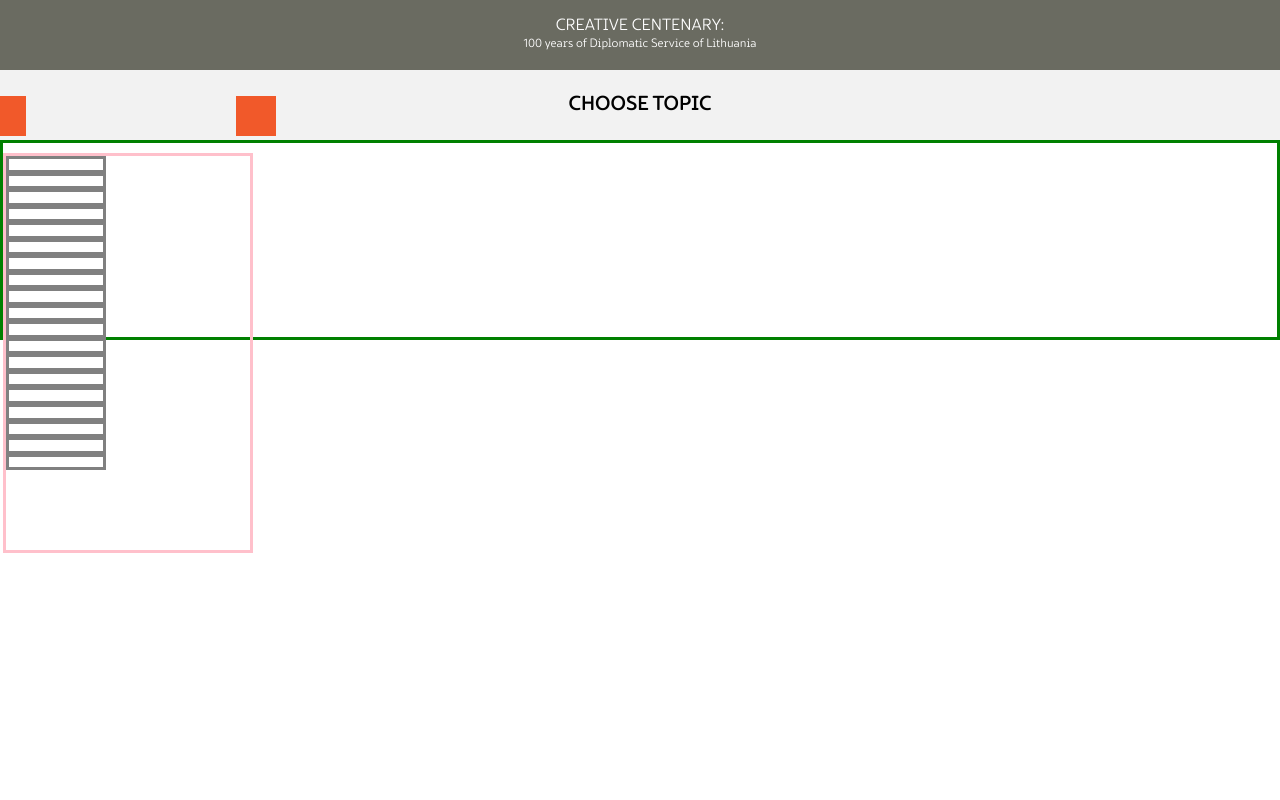
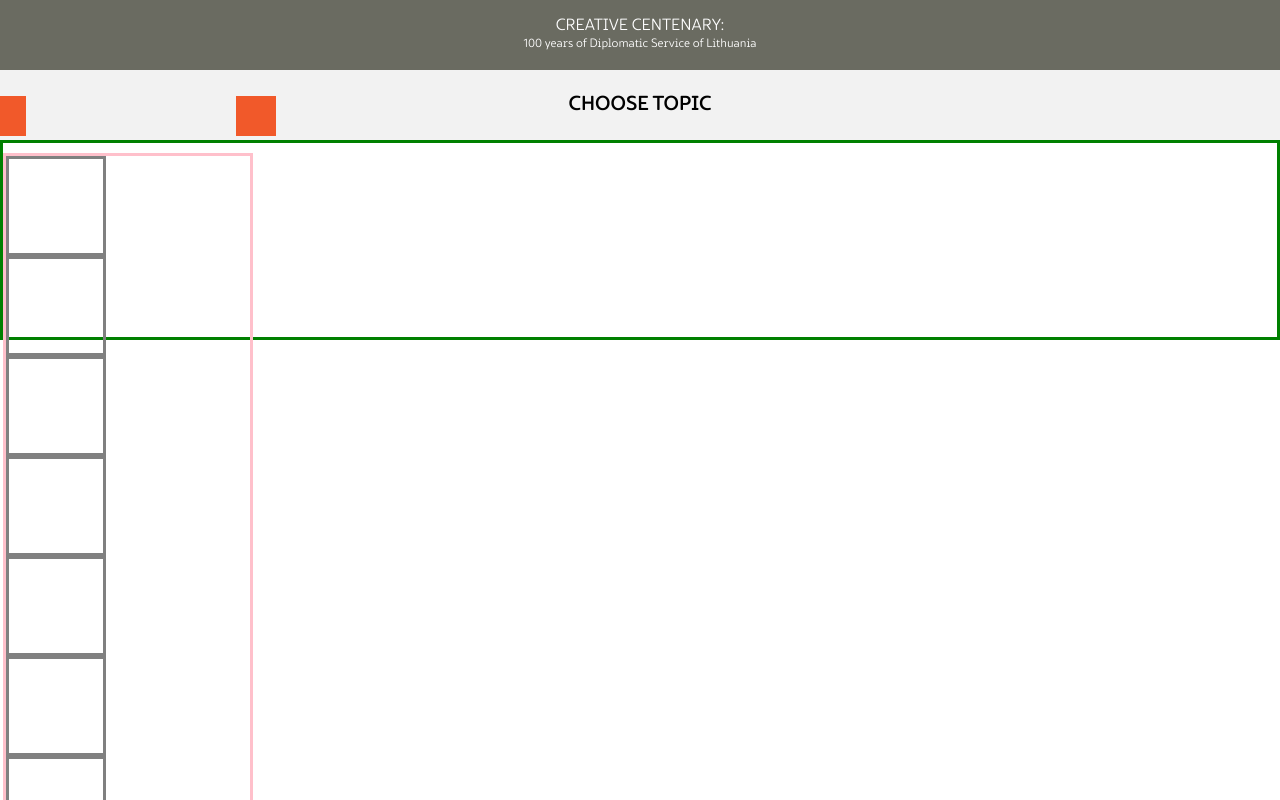
Before and after one commit to robertasliekis/urmas-testing, a React (Create React App) app: page / in a window 1280 px wide. Built offline with nearby package versions, Linux system fonts and the light colour scheme.

Commit message:
initial commit

```diff
--- a/src/index.css
+++ b/src/index.css
@@ -466,7 +466,7 @@ p {
   padding-bottom: 80px;
   -webkit-box-sizing: border-box;
           box-sizing: border-box;
-  height: 400px;
+  height: auto;
   border: 3px solid pink;
 }
 
@@ -486,8 +486,6 @@ p {
           align-items: center;
   width: 100px;
   position: relative;
-  -webkit-box-sizing: border-box;
-          box-sizing: border-box;
   height: 100px;
   border: 3px solid grey;
 }
--- a/src/index.scss
+++ b/src/index.scss
@@ -304,7 +304,8 @@ p {
         margin-top: 10px;
         padding-bottom: 80px;
         box-sizing: border-box;
-        height: 400px;
+        //height: 400px;
+        height: auto;
         border: 3px solid pink;
 
         .topic {
@@ -320,7 +321,6 @@ p {
           @include displayFlex();
           width: 100px;
           position: relative;
-          box-sizing: border-box;
           height: 100px;
           border: 3px solid grey;
           .topic-number {
```
Also changed, not shown: 1 other file (tests, documents, lock files or other folders).
